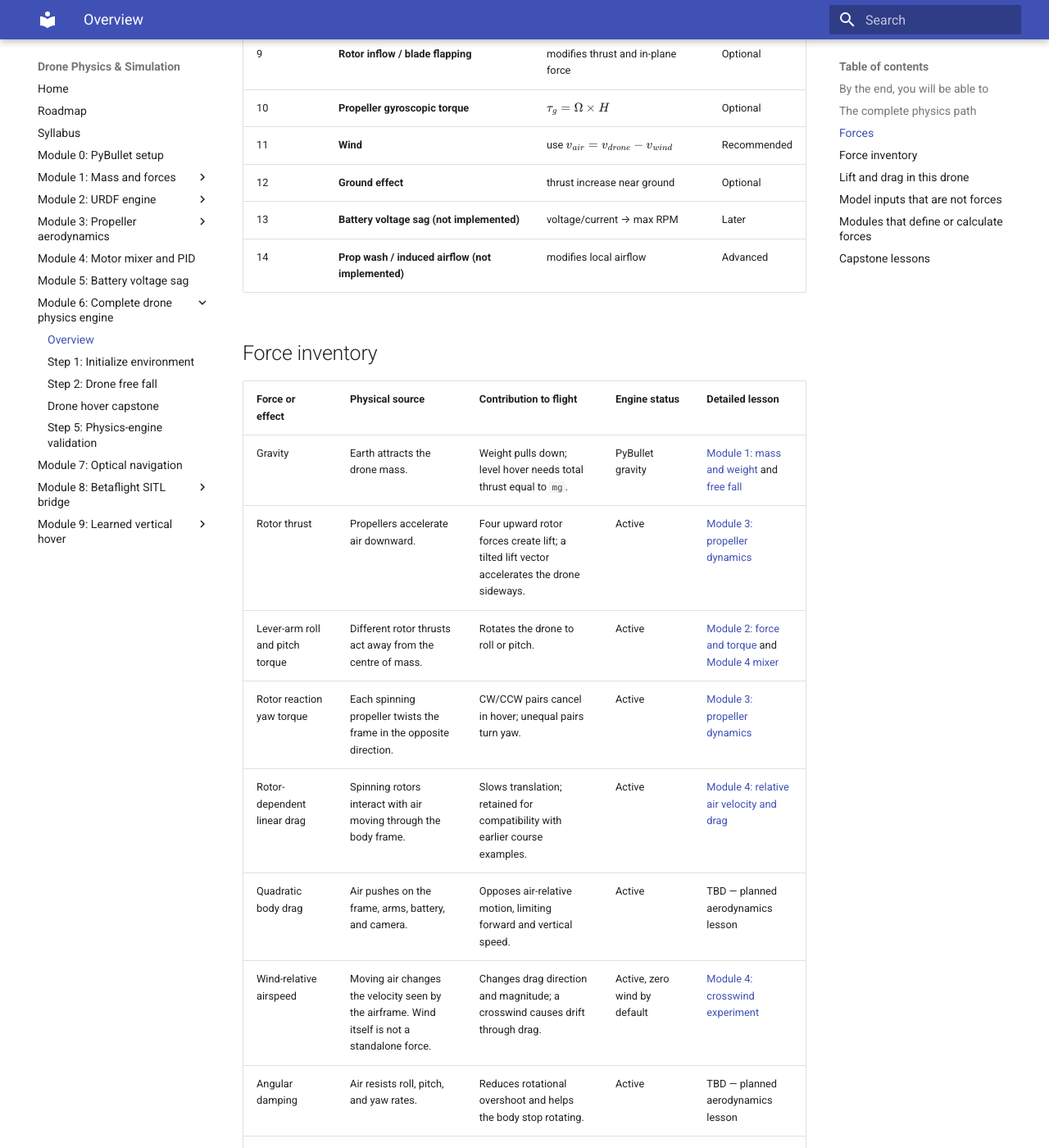
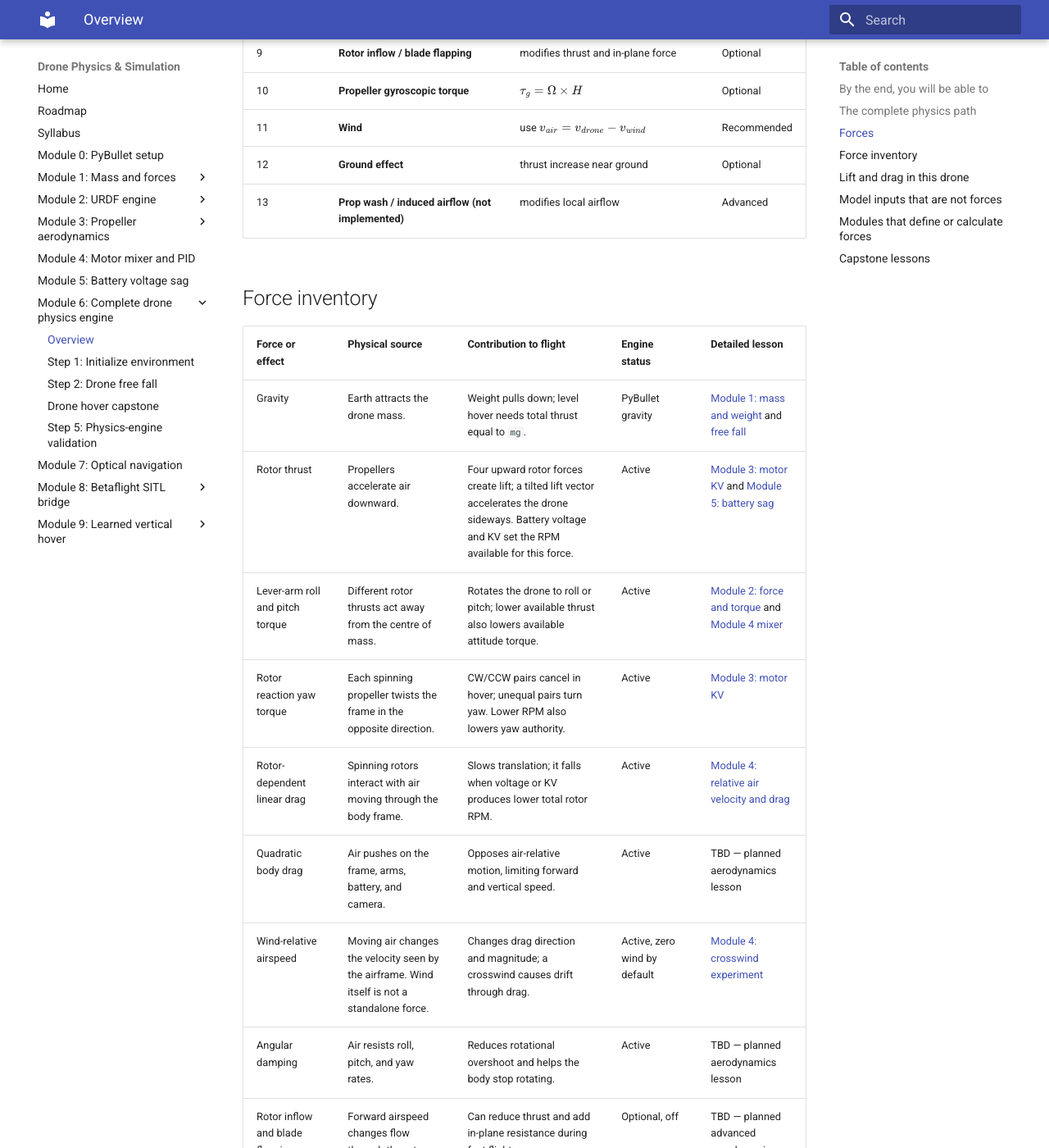
Before and after one commit to amire2000/drone-physics-and-simulation-course, an MkDocs documentation site: the page built from docs/modules/06-autonomous-hover/index.md, in a window 1280 px wide and 1400 px high, scrolled down 1246 px. Shown: the whole window at 82% size. Built offline with MkDocs 1.6.1 and Material for MkDocs 9.7.7, drawn with Linux system fonts in a browser that asks for light colours; some of the changed text lies outside the part shown.

Commit message:
Model battery voltage and motor KV in flight physics

````diff
--- a/docs/modules/06-autonomous-hover/index.md
+++ b/docs/modules/06-autonomous-hover/index.md
@@ -17,7 +17,10 @@
 
 ```mermaid
 flowchart LR
-    command[Controller: PWM and body torque] --> motor[Motor lag and rotor RPM]
+    command[Controller: PWM and body torque] --> mixer[Motor mixer and command fraction]
+    mixer --> battery[Battery current charge and voltage sag]
+    battery --> kv[KV times bus voltage target RPM]
+    kv --> motor[Motor lag and actual rotor RPM]
     motor --> thrust[Four rotor thrust forces]
     motor --> reaction[Reaction yaw torque]
     state[Current pose velocity and body rate] --> air[Air-relative velocity]
@@ -42,8 +45,8 @@
 | # | Effect | Basic model | Priority |
 |---|---|---|---|
 | 1 | **Gravity** | \(F_g = mg\) | Essential |
-| 2 | **Motor thrust** | \(T_i=k_T\omega_i^2\) | Essential |
-| 3 | **Motor reaction torque** | \(\tau_i=k_Q\omega_i^2\) | Essential |
+| 2 | **Motor thrust** | \(\mathrm{RPM}_{target}=uK_VV_{bus}\), \(T_i=k_T\mathrm{RPM}_{actual}^2\) | Essential |
+| 3 | **Motor reaction torque** | \(\tau_i=k_Q\mathrm{RPM}_{actual}^2\) | Essential |
 | 4 | **Roll/pitch torque from thrust** | \(\tau_i=r_i\times F_i\) | Essential |
 | 5 | **Quadratic body drag** | \(F_D=-\frac{1}{2}\rho C_D A\lvert v_{air}\rvert v_{air}\) | Essential |
 | 6 | **Rotor-dependent linear drag** | \(F_D=-k_r\sum_i\omega_i v_{air}\) | Essential |
@@ -53,24 +56,23 @@
 | 10 | **Propeller gyroscopic torque** | \(\tau_g=\Omega\times H\) | Optional |
 | 11 | **Wind** | use \(v_{air}=v_{drone}-v_{wind}\) | Recommended |
 | 12 | **Ground effect** | thrust increase near ground | Optional |
-| 13 | **Battery voltage sag (not implemented)** | voltage/current → max RPM | Later |
-| 14 | **Prop wash / induced airflow (not implemented)** | modifies local airflow | Advanced |
+| 13 | **Prop wash / induced airflow (not implemented)** | modifies local airflow | Advanced |
 
 ## Force inventory
 
 | Force or effect | Physical source | Contribution to flight | Engine status | Detailed lesson |
 | --- | --- | --- | --- | --- |
 | Gravity | Earth attracts the drone mass. | Weight pulls down; level hover needs total thrust equal to `mg`. | PyBullet gravity | [Module 1: mass and weight](../01-mass-and-forces/index.md#mass-and-weight) and [free fall](02-drone-free-fall/index.md) |
-| Rotor thrust | Propellers accelerate air downward. | Four upward rotor forces create lift; a tilted lift vector accelerates the drone sideways. | Active | [Module 3: propeller dynamics](../03-propeller-aerodynamics/index.md) |
-| Lever-arm roll and pitch torque | Different rotor thrusts act away from the centre of mass. | Rotates the drone to roll or pitch. | Active | [Module 2: force and torque](../02-urdf-engine/index.md#force-center-of-mass-and-torque) and [Module 4 mixer](../04-motor-mixer-pid/index.md#x-frame-mixing) |
-| Rotor reaction yaw torque | Each spinning propeller twists the frame in the opposite direction. | CW/CCW pairs cancel in hover; unequal pairs turn yaw. | Active | [Module 3: propeller dynamics](../03-propeller-aerodynamics/index.md) |
-| Rotor-dependent linear drag | Spinning rotors interact with air moving through the body frame. | Slows translation; retained for compatibility with earlier course examples. | Active | [Module 4: relative air velocity and drag](../04-motor-mixer-pid/index.md#relative-air-velocity-and-drag) |
+| Rotor thrust | Propellers accelerate air downward. | Four upward rotor forces create lift; a tilted lift vector accelerates the drone sideways. Battery voltage and KV set the RPM available for this force. | Active | [Module 3: motor KV](../03-propeller-aerodynamics/motor-kv/index.md) and [Module 5: battery sag](../05-battery-voltage-sag/index.md) |
+| Lever-arm roll and pitch torque | Different rotor thrusts act away from the centre of mass. | Rotates the drone to roll or pitch; lower available thrust also lowers available attitude torque. | Active | [Module 2: force and torque](../02-urdf-engine/index.md#force-center-of-mass-and-torque) and [Module 4 mixer](../04-motor-mixer-pid/index.md#x-frame-mixing) |
+| Rotor reaction yaw torque | Each spinning propeller twists the frame in the opposite direction. | CW/CCW pairs cancel in hover; unequal pairs turn yaw. Lower RPM also lowers yaw authority. | Active | [Module 3: motor KV](../03-propeller-aerodynamics/motor-kv/index.md) |
+| Rotor-dependent linear drag | Spinning rotors interact with air moving through the body frame. | Slows translation; it falls when voltage or KV produces lower total rotor RPM. | Active | [Module 4: relative air velocity and drag](../04-motor-mixer-pid/index.md#relative-air-velocity-and-drag) |
 | Quadratic body drag | Air pushes on the frame, arms, battery, and camera. | Opposes air-relative motion, limiting forward and vertical speed. | Active | TBD — planned aerodynamics lesson |
 | Wind-relative airspeed | Moving air changes the velocity seen by the airframe. Wind itself is not a standalone force. | Changes drag direction and magnitude; a crosswind causes drift through drag. | Active, zero wind by default | [Module 4: crosswind experiment](../04-motor-mixer-pid/index.md#crosswind-experiment) |
 | Angular damping | Air resists roll, pitch, and yaw rates. | Reduces rotational overshoot and helps the body stop rotating. | Active | TBD — planned aerodynamics lesson |
 | Rotor inflow and blade flapping | Forward airspeed changes flow through the rotor disk and blade lift. | Can reduce thrust and add in-plane resistance during fast flight. | Optional, off | TBD — planned advanced aerodynamics lesson |
 | Ground effect | Downwash is constrained near a surface below a rotor. | Increases effective lift near the ground or a surface. | Optional, off | TBD — planned takeoff and landing lesson |
-| Gyroscopic torque | Rotors carry angular momentum while the body rotates. | Couples body rotation with unequal rotor speeds; most visible in aggressive manoeuvres. | Optional, off | TBD — planned advanced attitude lesson |
+| Gyroscopic torque | Rotors carry angular momentum while the body rotates. | Couples body rotation with unequal rotor speeds; its size also falls with RPM. | Optional, off | TBD — planned advanced attitude lesson |
 | Contact normal and friction | Ground or target collision geometry pushes back against penetration. | Stops or redirects the drone at ground/target contact. | PyBullet contact solver | [Module 1: free fall and contact](../01-mass-and-forces/01-free-fall/index.md) |
 
 ---
@@ -105,6 +107,7 @@
 | Mass | Converts net force to linear acceleration through `F = ma`. | Drone model and URDF |
 | Inertia tensor | Converts net torque to roll, pitch, and yaw acceleration. | URDF inertial block |
 | Rotor positions | Set each thrust force's lever arm and torque authority. | Drone model and URDF rotor links |
+| Battery voltage and motor KV | Battery current, charge, and resistance determine \(V_{bus}\); KV turns it into the available motor RPM. It therefore limits thrust and all RPM-dependent torques. | Vehicle profile YAML and `BatteryModel` |
 | Motor time constant | Delays RPM and therefore thrust after a PWM change. | Drone model |
 | Physics timestep | Sets the 240 Hz integration interval and the 120 Hz control interval. | Physics settings |
 | Collision shape | Decides where PyBullet can create contact forces. | URDF collision geometry |
@@ -117,6 +120,7 @@
 | --- | --- |
 | `examples/common/drone_physics.py` | Calculates and applies thrust, reaction torque, drag, damping, and optional aerodynamic effects. |
 | `examples/common/drone_model.py` | Defines mass, actuator constants, force coefficients, wind, and optional-force settings. |
+| `examples/common/battery.py` | Calculates calibrated pack current, state of charge, voltage sag, and the RPM command scale. |
 | `examples/common/pybullet_utils.py` | Defines world gravity and creates the PyBullet physical world. |
 | `examples/common/assets/full_drone.urdf` | Defines mass, inertia, rotor locations, and collision geometry used by PyBullet. |
 
````
